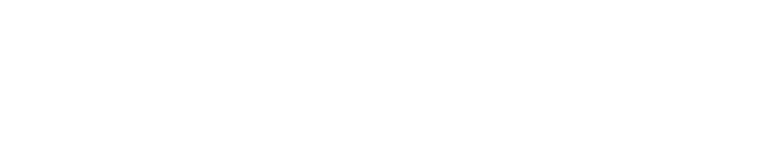
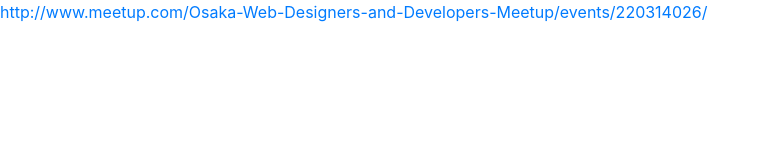
Before and after one commit to frankyxhl/www, a plain HTML site: page index.htm in a window 1280 px wide. Shown: the whole page, without its empty margins (0-769 px from the left). Drawn offline with nearby package versions, Linux system fonts and the light colour scheme.

Commit message:
Page Metadata update
Page Metadata update

```diff
--- a/index.htm
+++ b/index.htm
@@ -3,17 +3,20 @@
   <head>
     <meta charset="utf-8">
     <meta http-equiv="X-UA-Compatible" content="IE=edge">
-	  <title>owddm</title>
-	  <meta name="description" content="owddm">
+	<title>Osaka Web Developer / Designer Meetup</title>
+	<meta name="description" content="Osaka Web Developer / Designer Meetup">
     <link href="//fonts.googleapis.com/css?family=Roboto:400,300,300italic,400italic,100,100italic" rel="stylesheet">
     <script src="https://ajax.googleapis.com/ajax/libs/jquery/1.11.2/jquery.min.js"></script>
     <script>window.jQuery || document.write('<script src="https://code.jquery.com/jquery-1.11.2.min.js"><\/script>')</script>
     <!--[if lt IE 9]><script src="https://cdn.polyfill.io/v1/polyfill.min.js"></script><![endif]-->
-    <meta property="og:description" content="owddm">
+    <meta property="og:description" content="Osaka Web Developer / Designer Meetup">
     <meta property="og:type" content="website">
     <meta property="og:locale" content="en">
-	<link href="https://plus.google.com/111711996312777199429/" rel="publisher">
+    <meta name="geo.placename" content="Osaka, JP">
+    <link rel="stylesheet" href="http://getbootstrap.com/dist/css/bootstrap.min.css">
   </head>
 <body itemscope="itemscope" itemtype="http://schema.org/WebPage">
+<a href="http://www.meetup.com/Osaka-Web-Designers-and-Developers-Meetup/events/220314026/" target="_blank">
+http://www.meetup.com/Osaka-Web-Designers-and-Developers-Meetup/events/220314026/</a>
 </body>
 </html>
```
